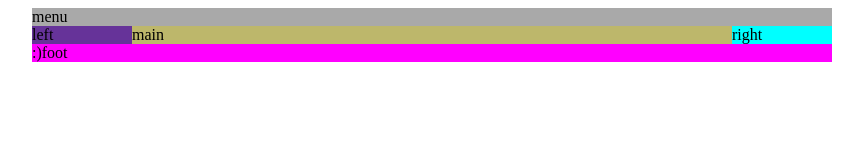
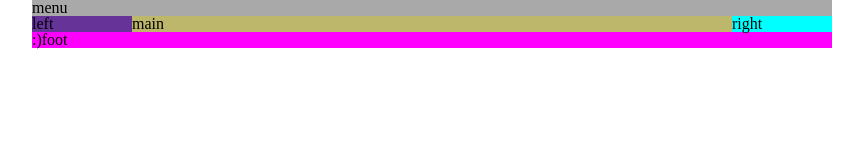
Before and after one commit to mdbernhards/monitori, a plain HTML site: page index.html in a window 1280 px wide. Shown: the whole page, without its empty margins (208-1071 px from the left). Drawn offline with Linux system fonts and the light colour scheme.

Commit message:
Update index.html

```diff
--- a/index.html
+++ b/index.html
@@ -3,7 +3,7 @@
 <head>
     <meta charset="UTF-8">
     <title>PC monitori</title>
-    <link rel="stylesheet" href="./reset.cs">
+    <link rel="stylesheet" href="./reset.css">
     <link rel="stylesheet" href="./style.css">
 </head>
 <body>
```
